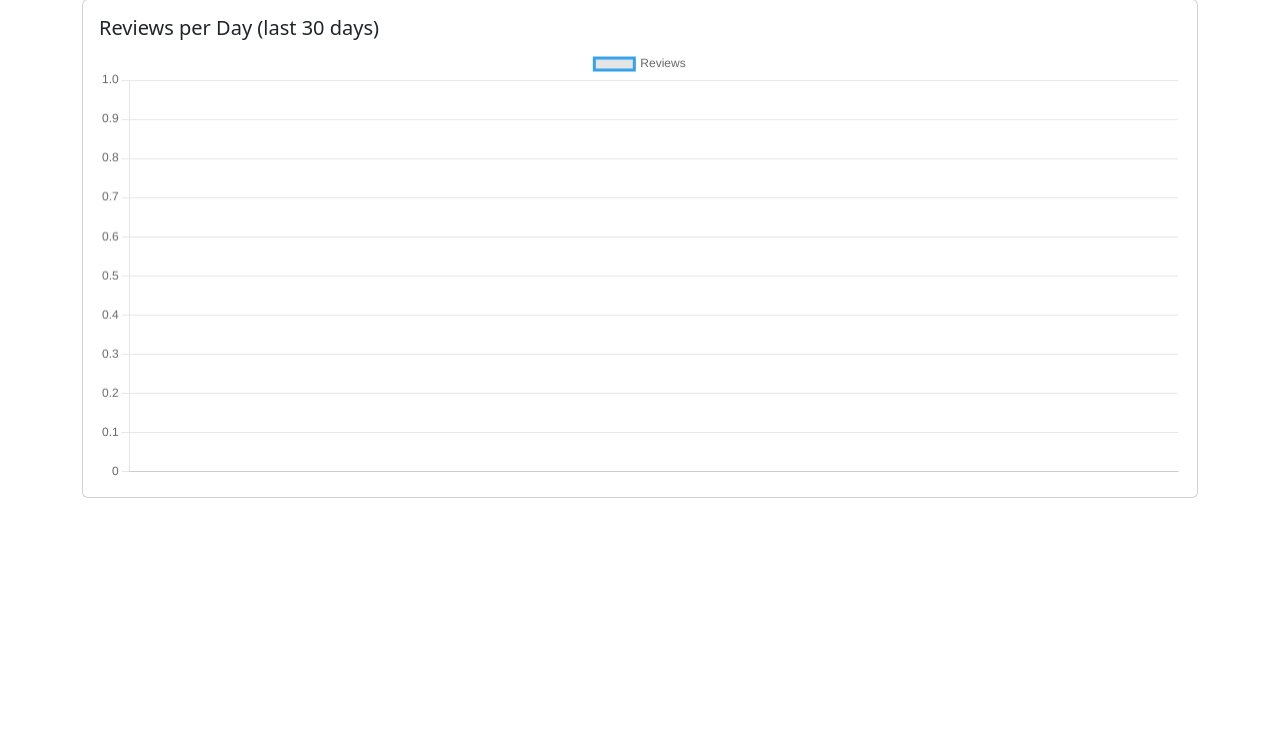
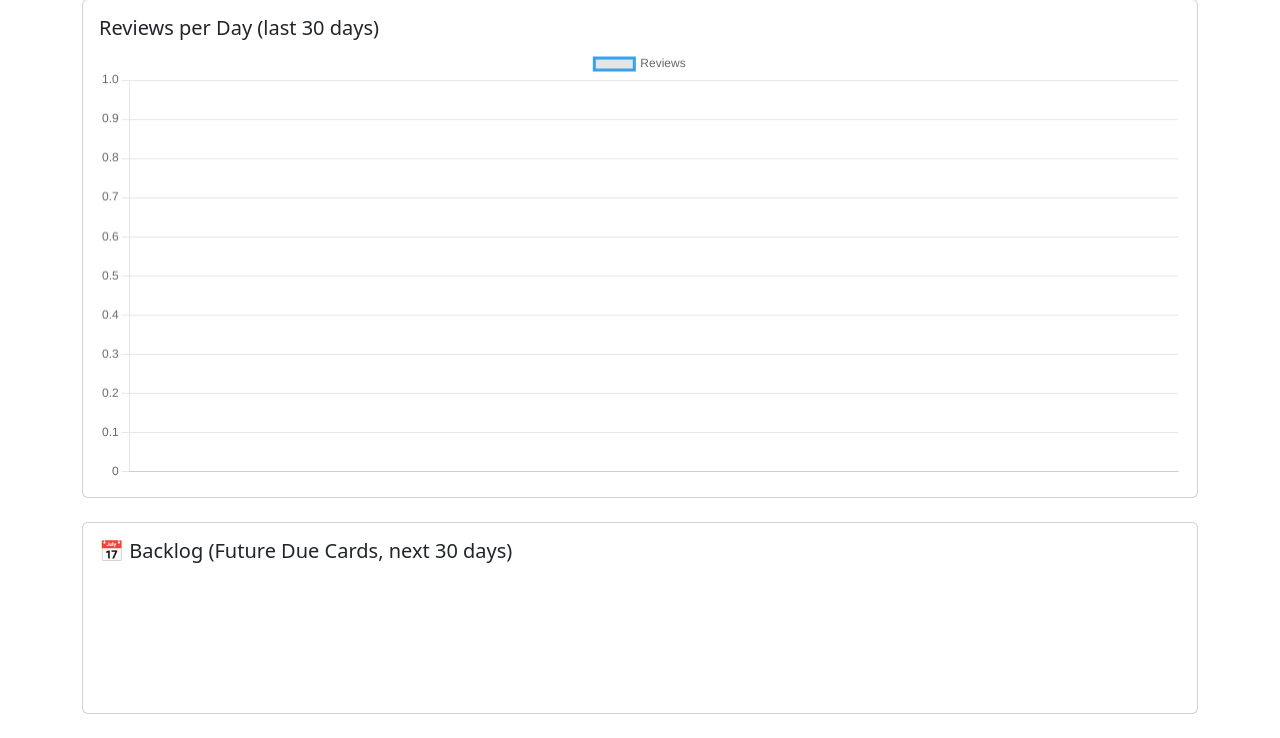
Before and after one commit to rvkmar/ankiserver, a Flask app: template anki-user-manager/templates/student_dashboard.html in a window 1280 px wide. Shown: the part 729-1467 px from the top of the page. Before the commit the page ends 1227 px from the top, so only its background shows below. Run offline with Flask 3, Linux system fonts and the light colour scheme; the template is opened without the code that fills it, so the values that code supplies are empty; parts of the project's set-up code (start-up, migrations or seed data) failed here and were passed over.

Commit message:
statistics backlog graph updated

```diff
--- a/anki-user-manager/app.py
+++ b/anki-user-manager/app.py
@@ -310,34 +310,42 @@
 
     stats = {}
 
-    # --- Card counts by type ---
-    try:
-        c.execute("SELECT type, COUNT(*) FROM cards GROUP BY type")
-        # type: 0=new, 1=learning, 2=review, 3=relearning
-        stats["card_types"] = {t: n for t, n in c.fetchall()}
-    except Exception as e:
-        stats["card_types"] = {}
-        print("⚠️ card_types error:", e)
+    # --- Card types ---
+    c.execute("SELECT type, COUNT(*) FROM cards GROUP BY type")
+    stats["card_types"] = {t: n for t, n in c.fetchall()}
 
-    # --- Total cards & due ---
-    c.execute("SELECT COUNT(*) FROM cards")
-    stats["total"] = c.fetchone()[0]
-
-    c.execute("SELECT COUNT(*) FROM cards WHERE due <= strftime('%s','now')")
-    stats["due"] = c.fetchone()[0]
+    # --- Ease counts ---
+    c.execute("SELECT ease, COUNT(*) FROM revlog GROUP BY ease")
+    stats["ease_counts"] = {e: n for e, n in c.fetchall()}
 
     # --- Reviews per day (last 30 days) ---
-    c.execute("""
-        SELECT strftime('%Y-%m-%d', id/1000, 'unixepoch') as day, COUNT(*)
+    start = datetime.now() - timedelta(days=30)
+    start_ts = int(start.timestamp() * 1000)
+    c.execute(
+        """
+        SELECT strftime('%Y-%m-%d', id/1000, 'unixepoch'), COUNT(*)
         FROM revlog
-        WHERE id > strftime('%s','now','-30 days')*1000
-        GROUP BY day
-    """)
+        WHERE id >= ?
+        GROUP BY strftime('%Y-%m-%d', id/1000, 'unixepoch')
+    """,
+        (start_ts,),
+    )
     stats["reviews_per_day"] = c.fetchall()
 
-    # --- Answer button counts (ease) ---
-    c.execute("SELECT ease, COUNT(*) FROM revlog GROUP BY ease")
-    stats["ease_counts"] = {ease: n for ease, n in c.fetchall()}
+    # --- Future due (next 30 days) ---
+    today = datetime.now().replace(hour=0, minute=0, second=0, microsecond=0)
+    today_ts = int(today.timestamp())
+    end_ts = int((today + timedelta(days=30)).timestamp())
+    c.execute(
+        """
+        SELECT strftime('%Y-%m-%d', due, 'unixepoch'), COUNT(*)
+        FROM cards
+        WHERE due BETWEEN ? AND ?
+        GROUP BY strftime('%Y-%m-%d', due, 'unixepoch')
+    """,
+        (today_ts, end_ts),
+    )
+    stats["future_due"] = c.fetchall()
 
     conn.close()
     return stats
--- a/anki-user-manager/templates/student_dashboard.html
+++ b/anki-user-manager/templates/student_dashboard.html
@@ -31,6 +31,37 @@
     <canvas id="reviewChart" height="120"></canvas>
   </div>
 </div>
+
+<!-- Backlog (Future Due) -->
+<div class="card mb-4">
+  <div class="card-body">
+    <h5>📅 Backlog (Future Due Cards, next 30 days)</h5>
+    <canvas id="backlogChart" height="120"></canvas>
+  </div>
+</div>
+
+<script>
+  // --- Backlog (Future Due) ---
+  const backlogCtx = document.getElementById('backlogChart').getContext('2d');
+  new Chart(backlogCtx, {
+    type: 'bar',
+    data: {
+      labels: [{% for d, c in full_stats.future_due %}"{{ d }}",{% endfor %}],
+    datasets: [{
+      label: "Due Cards",
+      data: [{% for d, c in full_stats.future_due %}{{ c }}, {% endfor %}],
+    backgroundColor: "rgba(75, 192, 192, 0.6)"
+    }]
+  },
+    options: {
+    responsive: true,
+    scales: { y: { beginAtZero: true } },
+    plugins: {
+      title: { display: true, text: "Future Scheduled Cards" }
+    }
+  }
+});
+</script>
 
 <script src="https://cdn.jsdelivr.net/npm/chart.js"></script>
 <script>
```
